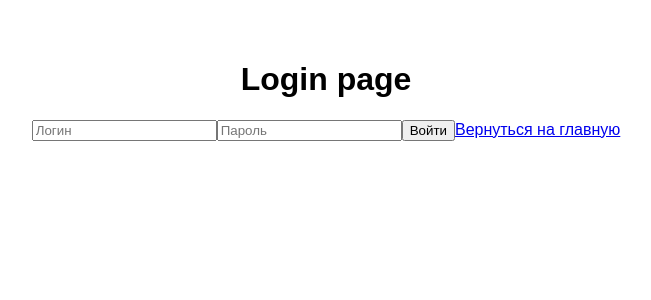
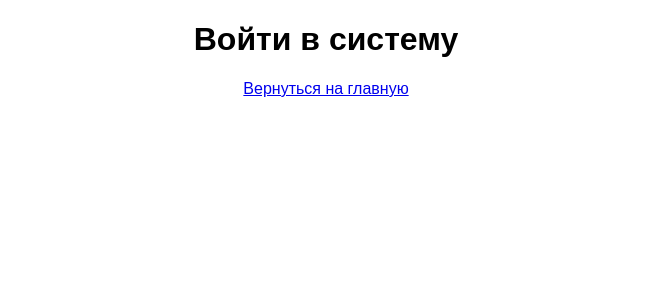
Before and after one commit to integratorivan/internatura, a React (Vite) app in the folder boilerplate/: page /login in a window 1280 px wide. Shown: the top 300 px of the page, without its empty margins (314-965 px from the left). Built offline with nearby package versions, Linux system fonts and the light colour scheme.

Commit message:
Обновит Boilerplate

```diff
--- a/boilerplate/src/routes/login/index.tsx
+++ b/boilerplate/src/routes/login/index.tsx
@@ -1,11 +1,10 @@
 import { Link } from 'react-router-dom';
 
+import './style.css';
+
 export const Login = () => (
-  <div>
-    <h1>Login page</h1>
-    <input placeholder="Логин" />
-    <input placeholder="Пароль" />
-    <button type="button">Войти</button>
+  <div className="login_container">
+    <h1>Войти в систему</h1>
     <Link to="/">Вернуться на главную</Link>
   </div>
 );
--- /dev/null
+++ b/boilerplate/src/routes/login/style.css
@@ -0,0 +1,4 @@
+.login_container {
+    width: 30%;
+    margin: 0 auto;
+}
--- a/boilerplate/src/routes/main/index.css
+++ b/boilerplate/src/routes/main/index.css
@@ -1,6 +1,5 @@
 #root {
   max-width: 1280px;
   margin: 0 auto;
-  padding: 2rem;
   text-align: center;
 }
--- a/boilerplate/src/routes/main/index.tsx
+++ b/boilerplate/src/routes/main/index.tsx
@@ -1,25 +1,19 @@
 import { useNavigate } from 'react-router-dom';
-import useSWR from 'swr';
 
-import { Posts } from './types';
-
+import { Button } from '@/shared/components';
 import './index.css';
-import { Button } from '@/components';
 
 export const Main = () => {
-  const { data } = useSWR<Posts>(
-    'https://jsonplaceholder.typicode.com/posts/1',
-  );
   const navigate = useNavigate();
 
   return (
     <>
       <div className="container">
+        <h1>Добро пожаловать!</h1>
         <Button onClick={() => navigate('/login')} type="button">
           Войти
         </Button>
         <br />
-        {data?.title}
       </div>
     </>
   );
```
Also changed, not shown: boilerplate/src/routes/login/types.ts (renamed from boilerplate/src/routes/main/types.ts), boilerplate/src/shared/components/button/index.tsx (renamed from boilerplate/src/components/button/index.tsx), boilerplate/src/shared/components/button/style.css (renamed from boilerplate/src/components/button/style.css), boilerplate/src/shared/components/index.ts (renamed from boilerplate/src/components/index.ts), boilerplate/src/shared/utils/index.ts (renamed from boilerplate/src/utils/index.ts).
